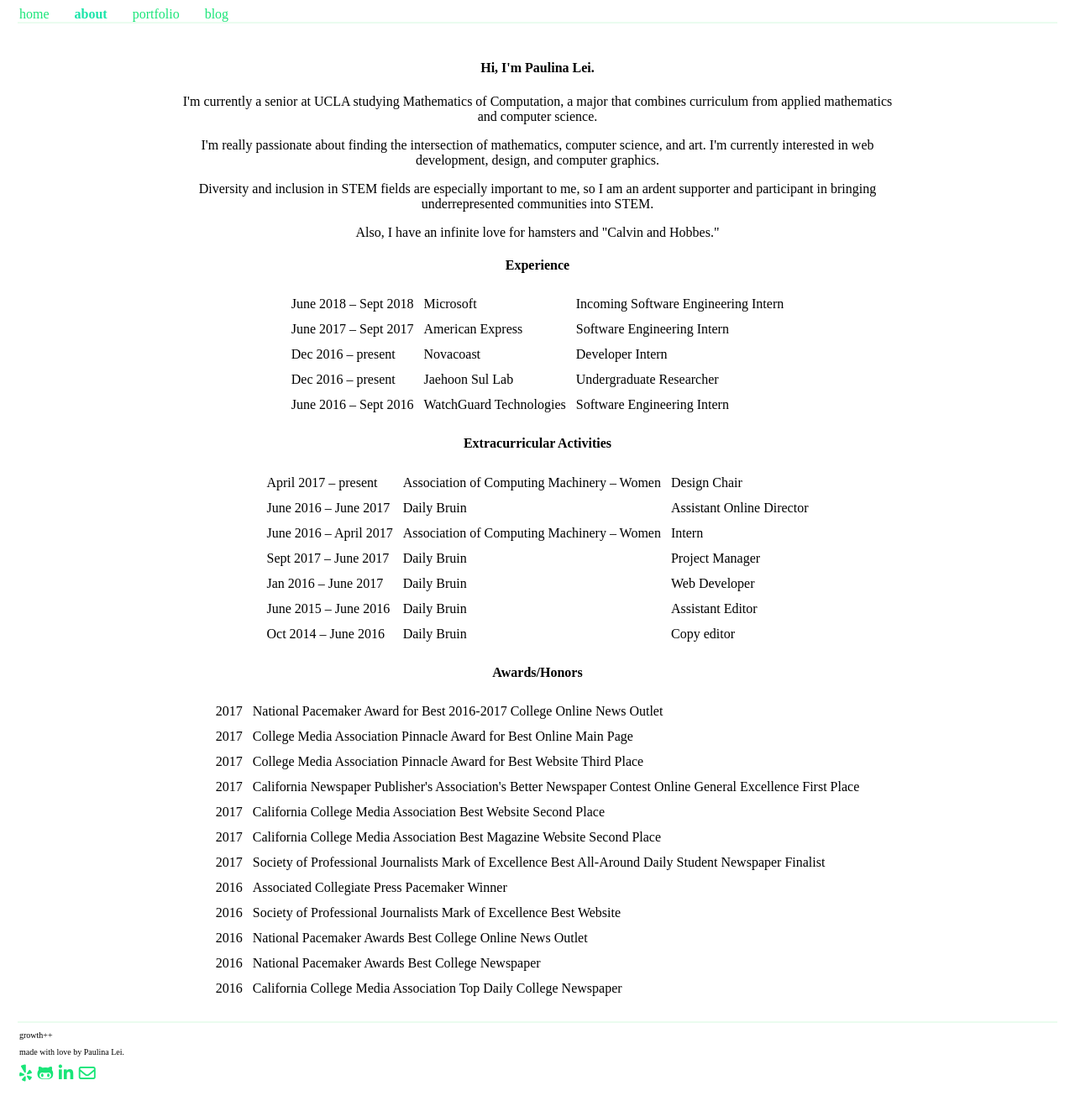
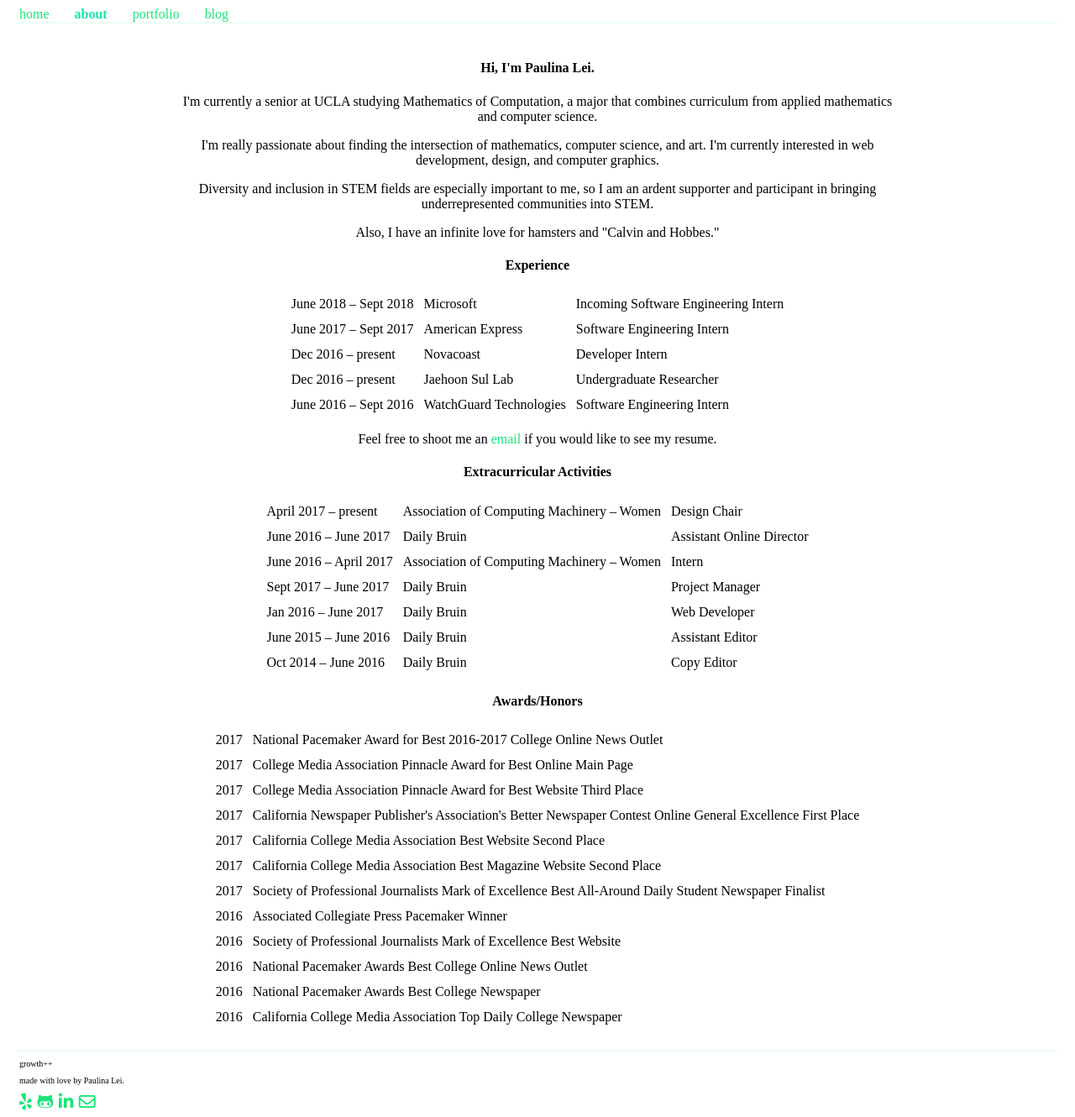
Before and after one commit to paulinalei/yoyo, a Jekyll site: the page built from _pages/02__about.md, in a window 1280 px wide. Shown: the whole page at 84% size. Built offline with Jekyll 4.4.1, drawn with Linux system fonts in a browser that asks for light colours; nearby versions of some CDN libraries; some web fonts are replaced; before the commit the page ends 1296 px from its top, so only the background shows below that.

Commit message:
update about again

```diff
--- a/_pages/02__about.md
+++ b/_pages/02__about.md
@@ -42,6 +42,8 @@ permalink: /about/
         </tr>
     </table>
 
+    <p>Feel free to shoot me an <a class="link" href="mailto:paulina.y.lei@gmail.com" target="_blank">email</a> if you would like to see my resume.</p>
+
     <h4>Extracurricular Activities</h4>
     <table class="table-extracurriculars">
         <tr>
@@ -77,7 +79,7 @@ permalink: /about/
         <tr>
             <td>Oct 2014 &ndash; June 2016 </td>
             <td>Daily Bruin</td>
-            <td>Copy editor</td>
+            <td>Copy Editor</td>
         </tr>
     </table>
 
--- a/_sass/_layout.scss
+++ b/_sass/_layout.scss
@@ -96,6 +96,9 @@ footer {
 
 .about-activities {
   h4 {
+    text-align: center;
+  }
+  p {
     text-align: center;
   }
   table {
```
